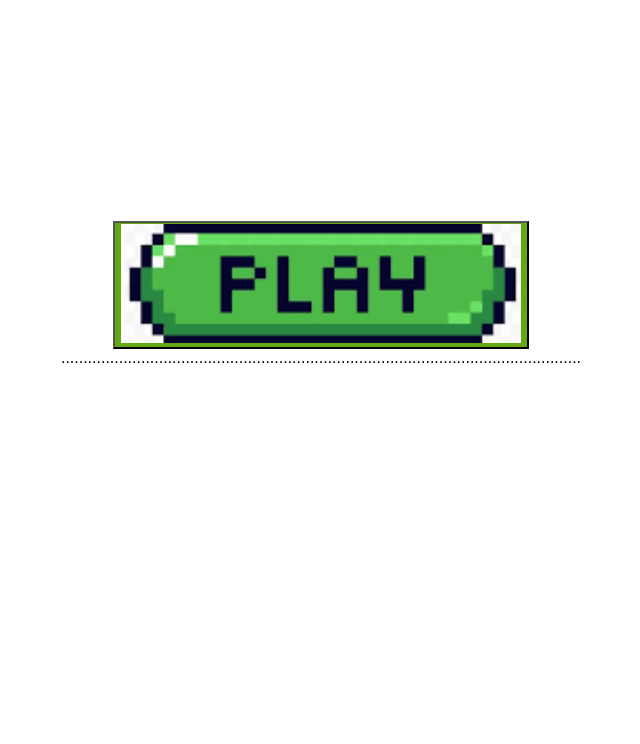
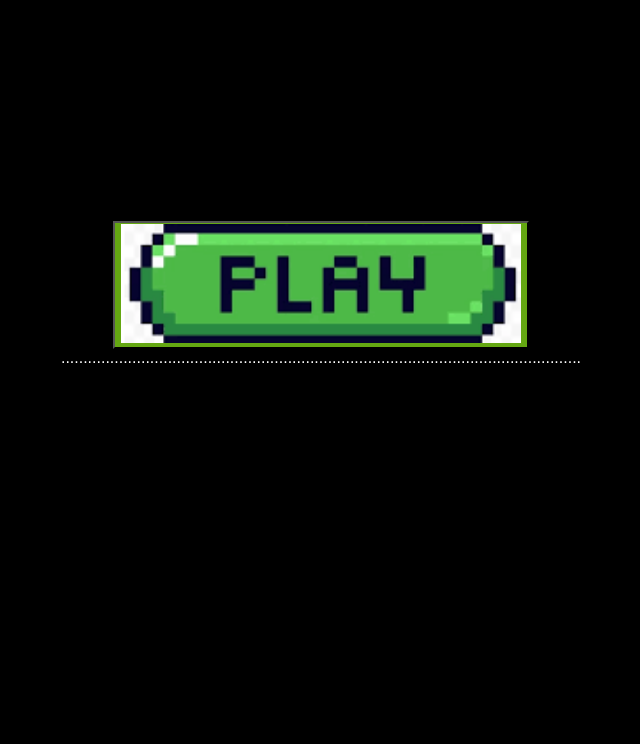
Before and after one commit to vambors/BrainQuest, a plain HTML site: page index.html in a window 1280 px wide. Shown: the part 56-800 px from the top of the page, without its empty margins (319-959 px from the left). Drawn offline with Linux system fonts and the light colour scheme; a web font is replaced by a local one.

Commit message:
Update style.css

```diff
--- a/style.css
+++ b/style.css
@@ -11,8 +11,8 @@
 
 
 body {
-    background: image();
-    color: black;
+    background: black;
+    color: white;
     font-family: "Bai Jamjuree", sans-serif;
     display: flex;
     justify-content: center;
```
